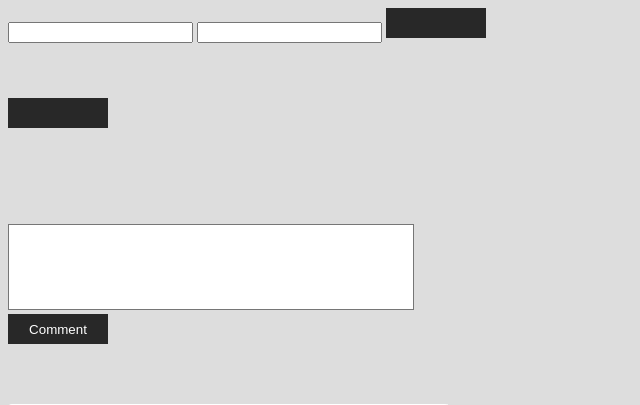
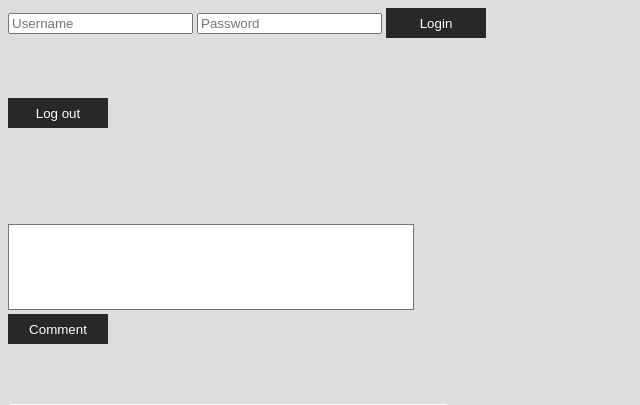
Before and after one commit to Fr0thgar/CommentsSection, a PHP site: page / in a window 1280 px wide. Shown: the top 405 px of the page, without its empty margins (0-640 px from the left). Run offline with PHP 8.4, Linux system fonts and the light colour scheme; tables that the repository leaves empty hold one stand-in row (values such as "Sample post"); data that the repository does not hold is empty.

Commit message:
Update index.php

```diff
--- a/index.php
+++ b/index.php
@@ -17,12 +17,12 @@ session_start();
 
     <?php
     echo "<form method='POST' action='" . getLogin($conn) . "'>
-    <input type= 'text' name='uid'>
-    <input type='password ' name='pwd'>
-    <button type='submit' name='loginSubmit'></button>
+    <input type= 'text' name='uid' placeholder='Username'>
+    <input type='password ' name='pwd' placeholder='Password'>
+    <button type='submit' name='loginSubmit'>Login</button>
 </form>";
     echo "<form method='POST' action='" . userLogout() . "'>
-    <button type='submit' name='logoutSubmit'></button>
+    <button type='submit' name='logoutSubmit'>Log out</button>
 </form>";
     ?>
 
```
